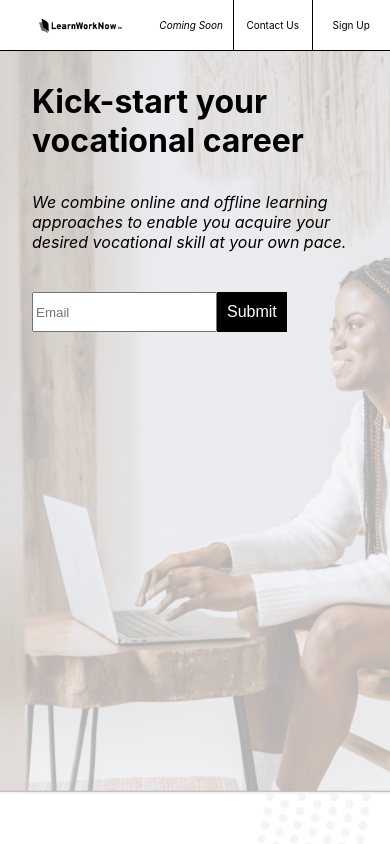
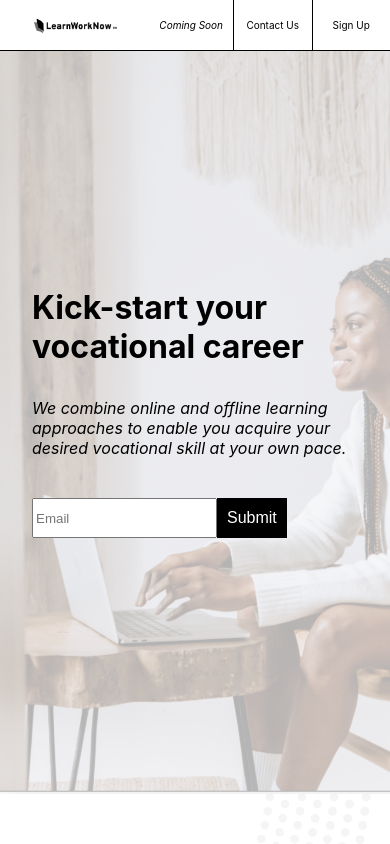
Before and after one commit to ohansFavour/flow, a React (Create React App) app: page / in a window 390 px wide. Shown: the top 844 px of the page. Built offline with nearby package versions, Linux system fonts and the light colour scheme.

Commit message:
fixed mobile center align

```diff
--- a/src/components/Header/Header.css
+++ b/src/components/Header/Header.css
@@ -22,6 +22,8 @@
 .header__logo img {
   width: 120px;
   height: auto;
+  position: relative;
+  left: -5px;
 }
 
 .header__options {
--- a/src/components/Intro/Intro.css
+++ b/src/components/Intro/Intro.css
@@ -1,5 +1,7 @@
 .intro {
   display: flex;
+  margin-bottom: 150px;
+  box-sizing: border-box;
 }
 
 .intro__image {
@@ -8,7 +10,7 @@
 .intro__main {
   display: flex;
   flex-direction: column;
-  justify-content: flex-start;
+  justify-content: center;
   align-items: flex-start;
   padding-left: 2rem;
   background-image: url("../../images/pexels-cottonbro-5081968.png"),
@@ -18,7 +20,6 @@
   background-repeat: no-repeat;
   min-height: calc(100vh - 50px);
   box-sizing: border-box;
-  padding-top: 50px;
   padding-right: 10px;
 }
 
```
